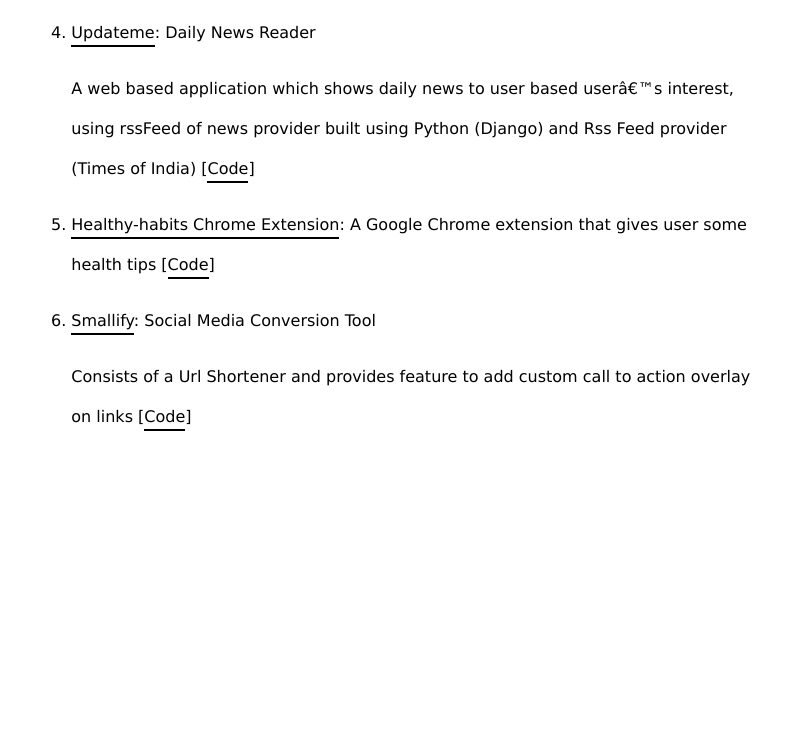
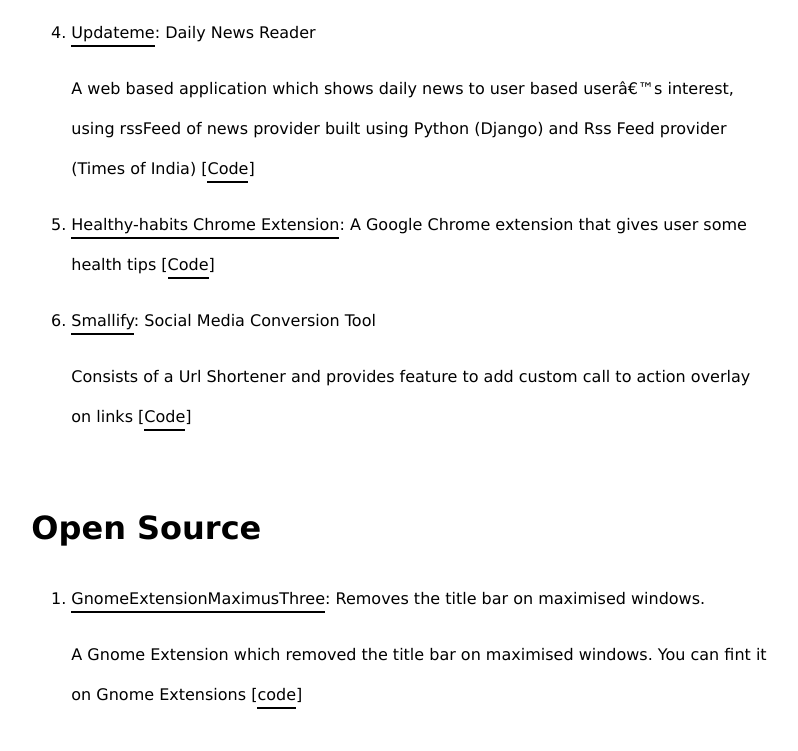
Before and after one commit to fumblehool/fumblehool.github.io, a plain HTML site: page index.html in a window 1280 px wide. Shown: the part 1005-1756 px from the top of the page, without its empty margins (251-1049 px from the left). Before the commit the page ends 1482 px from the top, so only its background shows below. Drawn offline with Linux system fonts and the light colour scheme.

Commit message:
added open source div

```diff
--- a/index.css
+++ b/index.css
@@ -13,6 +13,10 @@
 }
 
 #projects {
+    width: 80%;
+}
+
+#open_source {
     width: 80%;
 }
 
@@ -90,6 +94,14 @@
     padding-bottom: 3px;
     border-bottom: 2px solid black;
     color: black;
+}
+
+.open_source {
+    display: flex;
+    justify-content: center;
+    flex-direction: column;
+    margin-top: 40px;
+    padding: 0 10%;
 }
 
 .link {
--- a/index.html
+++ b/index.html
@@ -16,6 +16,7 @@
     <meta name="viewport" content="width=device-width, initial-scale=1.0">
     <meta name="description" content="Damanpreet Singh - fumblehool">
     <meta name="Author" content="Damanpreet">
+    <link rel="shortcut icon" type="image/png" href="assets/favicon.png"/>
     <link href="index.css" rel="stylesheet" />
     <link href="https://maxcdn.bootstrapcdn.com/font-awesome/4.7.0/css/font-awesome.min.css" rel="stylesheet" integrity="sha384-wvfXpqpZZVQGK6TAh5PVlGOfQNHSoD2xbE+QkPxCAFlNEevoEH3Sl0sibVcOQVnN" crossorigin="anonymous">
     <script src="index.js"></script>
@@ -25,6 +26,7 @@
     <div id="SideNav" class="sidenav">
         <a href="javascript:void(0)" class="closebtn" onclick="closeNav()">&times;</a>
         <a href="#projects">Projects</a>
+        <a href="#open_source">Open Source</a>
         <a href="resume/resume.pdf">Résumé</a>
         <a href="#">About</a>
         <div class="sidebar__platforms">
@@ -164,6 +166,24 @@
                 </ol>
             </div>
 
+
+            <div class="shell projects" id="open_source">
+                <h1>Open Source</h1>
+                <ol class="list">
+                    <li class="list__item">
+                        <p class="list__item__heading">
+                            <a href="https://github.com/fumblehool/GnomeExtensionMaximusThree" target="_blank" rel="noopener nofollow">GnomeExtensionMaximusThree</a>: Removes the title bar on maximised windows.
+                        </p>
+                        <p class="list__item__body">
+                            A Gnome Extension which removed the title bar on maximised windows.
+                            You can fint it on Gnome Extensions [<a href="https://extensions.gnome.org/extension/1356/maximus-three/" target="_blank"
+                            rel="noopener nofollow">code</a>]
+                        </p>
+                    </li>
+
+
+                </ol>
+            </div>
             <!-- <div class="shell education" id="education">
                 <h1>Education</h1>
                 <ul class="list">
```
Also changed, not shown: assets/favicon.png (added).
